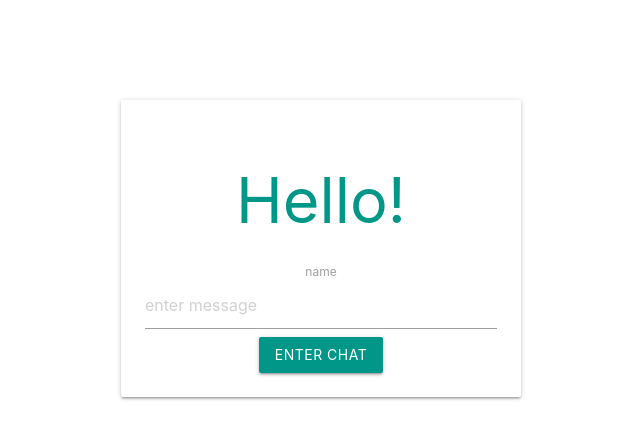
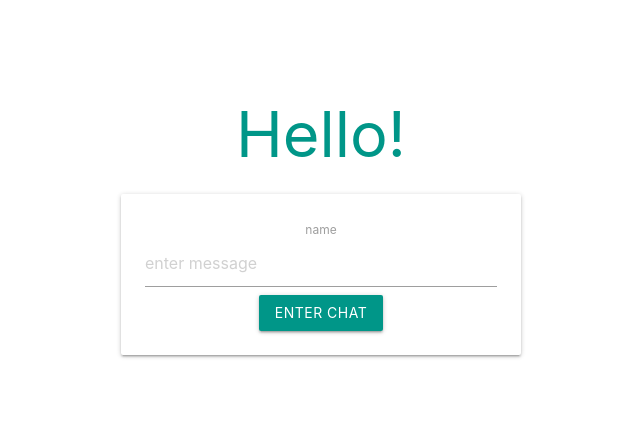
Before and after one commit to herkahahaha/palak-chat, a Vue app: page /#/ in a window 1280 px wide. Shown: the top 438 px of the page, without its empty margins (319-959 px from the left). Built offline with nearby package versions, Linux system fonts and the light colour scheme.

Commit message:
add firebase

```diff
--- a/package.json
+++ b/package.json
@@ -13,6 +13,7 @@
     "build": "node build/build.js"
   },
   "dependencies": {
+    "firebase": "^7.14.6",
     "vue": "^2.5.2",
     "vue-router": "^3.3.2"
   },
--- a/src/components/Chat.vue
+++ b/src/components/Chat.vue
@@ -1,26 +1,31 @@
 <template>
   <div class="chat container">
-        <h2 class="center teal-text" >Palak Chat </h2>
+    <h2 class="center teal-text">Palak Chat</h2>
     <div class="card">
       <div class="card-container">
         <ul class="message">
           <li>
             <span class="teal-text">Name : {{this.name}}</span>
             <span class="grey-text text-darken-3">Message</span>
-                        <span class="grey-text time">Time: </span>
+            <span class="grey-text time">Time:</span>
           </li>
         </ul>
       </div>
       <div class="card-action">
-                <input type="text"></div>
+        <NewMessage />
+      </div>
     </div>
   </div>
 </template>
 <script>
+import NewMessage from '@/components/NewMessage'
 export default {
   name: 'Chat',
   props: {
     name: String
+  },
+  components: {
+    NewMessage
   },
   data () {
     return {}
@@ -28,6 +33,9 @@ export default {
 }
 </script>
 <style>
+.chat {
+  max-width: 400px;
+}
 .chat h2 {
   font-size: 1.6rem;
   margin-top: 2rem;
--- /dev/null
+++ b/src/components/NewMessage.vue
@@ -0,0 +1,26 @@
+<template>
+    <div class="new-message">
+        <form @submit.prevent="addMessage">
+            <label for="html">enter message</label>
+            <input type="text" v-model="newMessage">
+        </form>
+    </div>
+</template>
+
+<script>
+export default {
+  name: 'NewMessage',
+  props: ['name'],
+  data () {
+    return {
+      newMessage: null
+    }
+  },
+  methods: {
+    addMessage () {
+      console.log(this.newMessage, this.name, Date.now())
+    }
+  }
+
+}
+</script>
--- a/src/components/Welcome.vue
+++ b/src/components/Welcome.vue
@@ -1,9 +1,8 @@
 <template>
-  <div class="hello">
-    <div class="welcome container">
+    <div class="chat container">
+      <h1 class="center teal-text" >Hello!</h1>
       <div class="card">
         <div class="card-content center-align">
-          <h1 class="teal-text" >Hello!</h1>
           <form @submit.prevent="enterChat">
             <label for="name">name</label>
             <input v-model="name" type="text" placeholder="enter message">
@@ -13,7 +12,6 @@
         </div>
       </div>
     </div>
-  </div>
 </template>
 
 <script>
@@ -41,9 +39,8 @@ export default {
 </script>
 
 <!-- Add "scoped" attribute to limit CSS to this component only -->
-<style scoped>
-
-.welcome {
+<style >
+.chat {
   max-width: 400px;
   margin-top:100px;
 }
```
Also changed, not shown: src/firebase/init.js (added, +21 -0 lines), 1 other file (tests, documents, lock files or other folders). Lines whose indentation alone changed are shown as unchanged.
